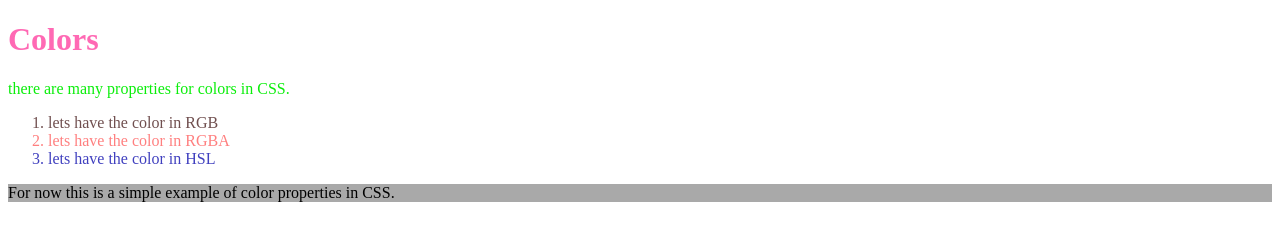
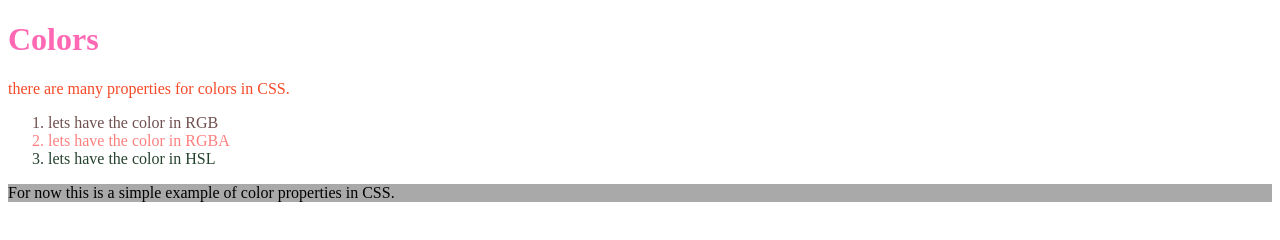
Before and after one commit to guts-of-sadi/Learning-Web-Dev, a plain HTML site: page 15.CSS Fonts,text,color properties/color.html in a window 1280 px wide. Drawn offline with Linux system fonts and the light colour scheme.

Commit message:
literally nothing

```diff
--- a/15.CSS Fonts,text,color properties/color.html
+++ b/15.CSS Fonts,text,color properties/color.html
@@ -9,7 +9,7 @@
             color:hotpink;
         }
         .first-child{
-            color: #0bee0b; /* hex code for color */
+            color: #F54927; /* hex code for color */
         }
         div ol li:first-child{
             color: rgb(112, 79, 79); /* RGB color */
@@ -18,7 +18,7 @@
             color: rgba(255, 0, 0, 0.5); /* RGBA color with transparency */
         }
         div ol li:last-child{
-            color:hsl(240, 50%, 50%)
+            color: hsl(140,30%,20%); /* HSL color */
         }
         .end{
             background-color: darkgray;
```
